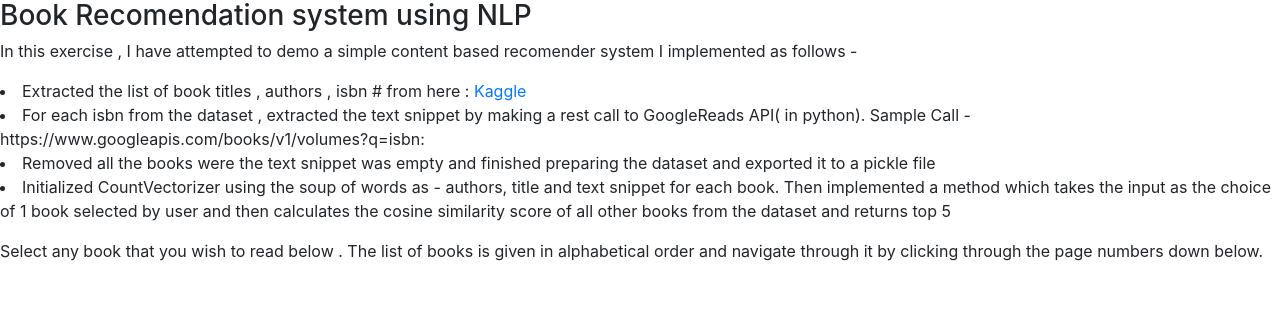
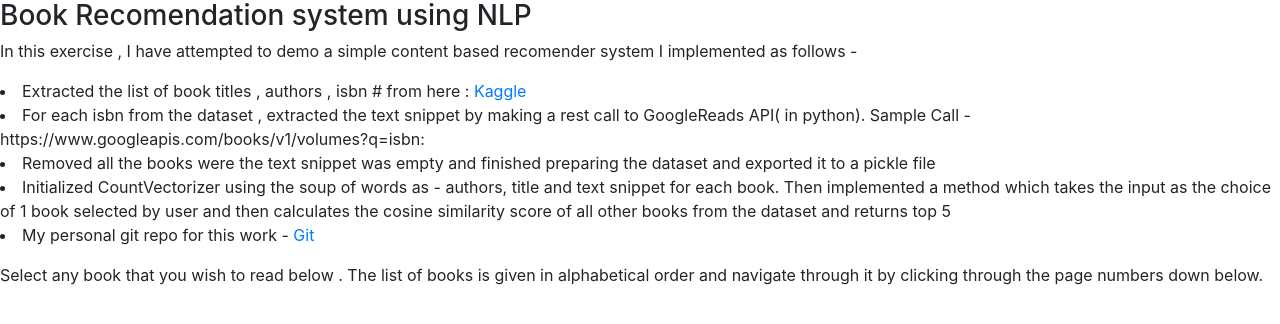
Before and after one commit to soumyapa/book_reco, a Flask app: template templates/title.html in a window 1280 px wide. Shown: the top 324 px of the page. Run offline with Flask 2, Linux system fonts and the light colour scheme; the template is opened without the code that fills it, so the values that code supplies are empty; parts of the project's set-up code (start-up, migrations or seed data) failed here and were passed over; some libraries are stand-ins or nearby versions.

Commit message:
formatting updates

```diff
--- a/templates/title.html
+++ b/templates/title.html
@@ -15,6 +15,9 @@ In this exercise , I have attempted to demo a simple content based recomender sy
 <li>
     Initialized CountVectorizer using the soup of words as - authors, title and text snippet for each book. Then implemented a method which takes the input as the choice of 1 book selected by user
     and then calculates the cosine similarity score of all other books from the dataset and returns top 5
+</li>
+<li>
+    My personal git repo for this work -<a href="https://github.com/soumyapa/book_reco"> Git </a>
 </li>
 </p>
 Select any book that you wish to read below . The list of books is given in alphabetical order and navigate through it by clicking through the page numbers down below.
```
